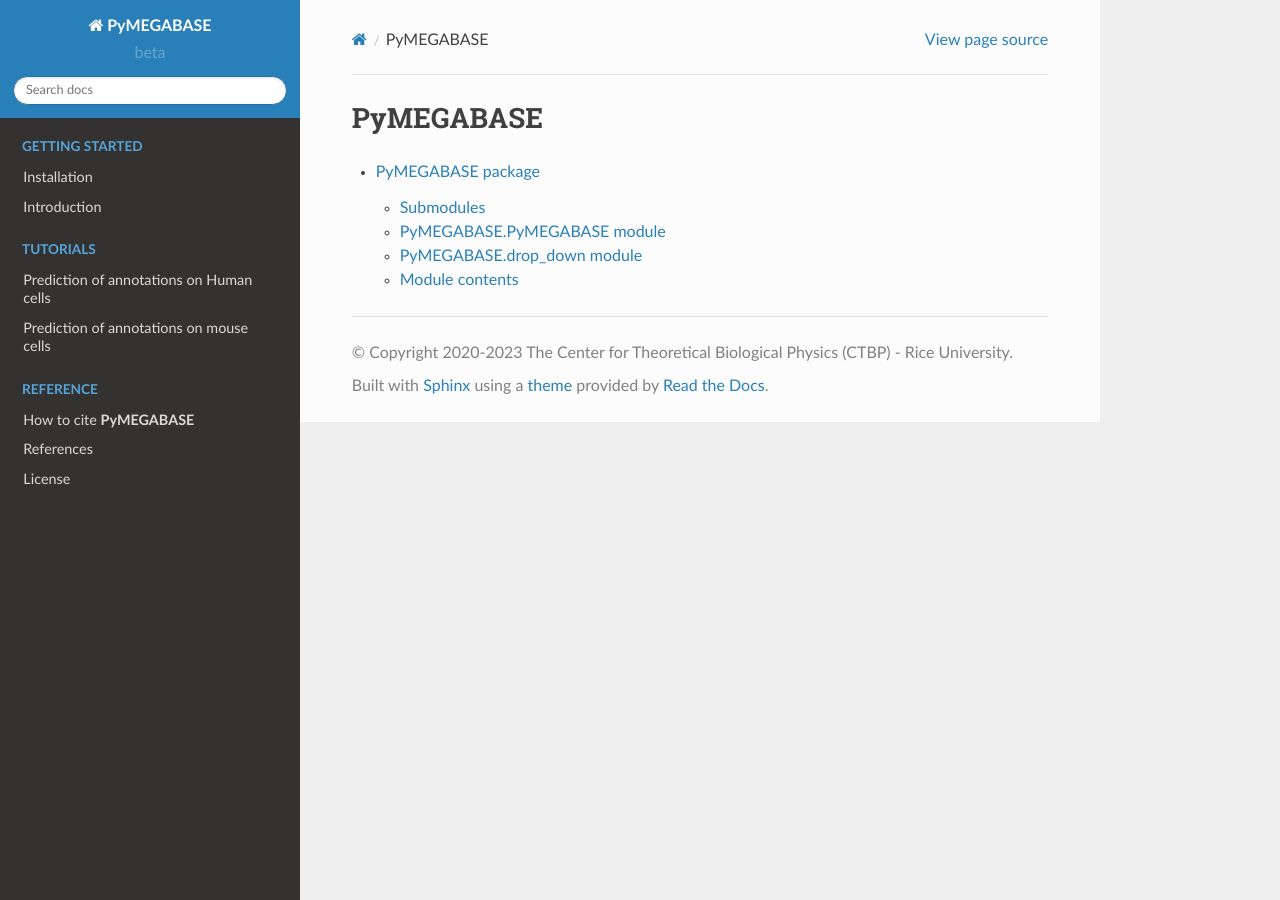
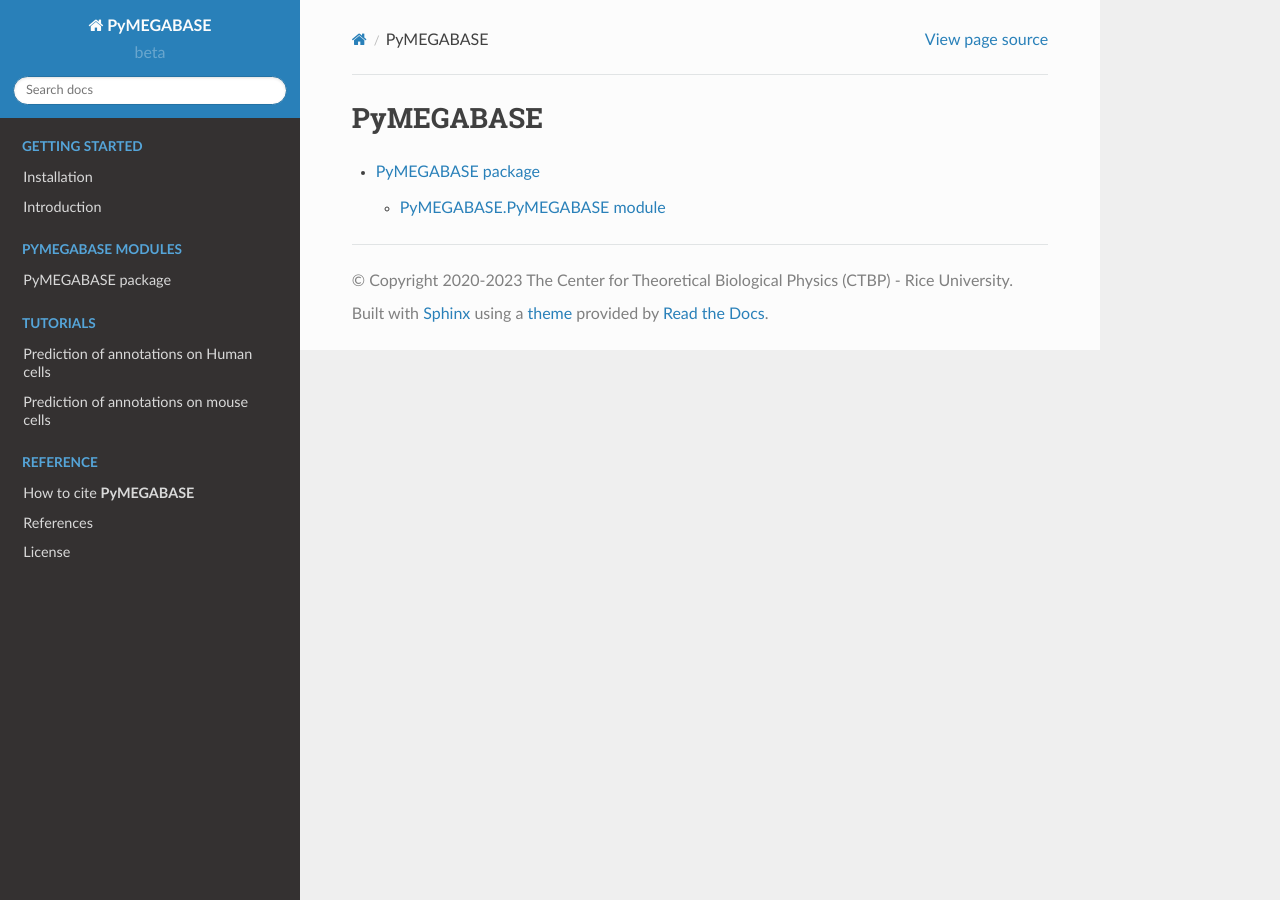
Before and after one commit to ed29rice/PyMEGABASE, a Sphinx documentation site: the page built from docs/source/modules.rst, in a window 1280 px wide. Built offline with Sphinx 7.4.7 and the Read the Docs theme 2.0.0, drawn with Linux system fonts in a browser that asks for light colours; pages that are not in the unit, such as notebooks, are missing from menus.

Commit message:
Atempt to include modules to docs

```diff
--- a/docs/source/PyMEGABASE.rst
+++ b/docs/source/PyMEGABASE.rst
@@ -1,8 +1,5 @@
 PyMEGABASE package
 ==================
-
-Submodules
-----------
 
 PyMEGABASE.PyMEGABASE module
 ----------------------------
@@ -11,19 +8,3 @@ PyMEGABASE.PyMEGABASE module
    :members:
    :undoc-members:
    :show-inheritance:
-
-PyMEGABASE.drop\_down module
-----------------------------
-
-.. automodule:: PyMEGABASE.drop_down
-   :members:
-   :undoc-members:
-   :show-inheritance:
-
-Module contents
----------------
-
-.. automodule:: PyMEGABASE
-   :members:
-   :undoc-members:
-   :show-inheritance:
--- a/docs/source/index.rst
+++ b/docs/source/index.rst
@@ -12,7 +12,7 @@ Table of Contents
    :maxdepth: 2
    :caption: PyMEGABASE Modules
 
-   PyMEGABASE/PyMEGABASE
+   PyMEGABASE
 
 .. toctree::
    :maxdepth: 1
```
Also changed, not shown: docs/source/modules.rst (line endings or trailing spaces).
